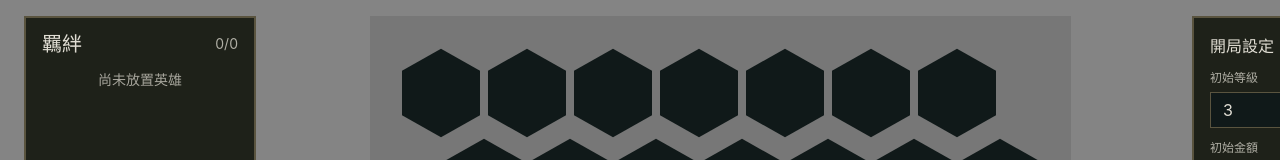
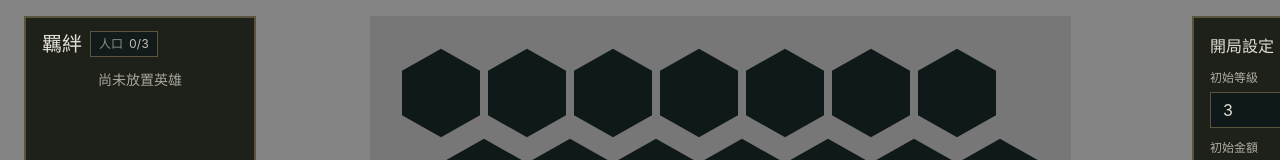
Before and after one commit to Ray625/TFT_practice, a React (Vite) app: page / in a window 1280 px wide. Shown: the top 160 px of the page. Built offline with nearby package versions, Linux system fonts and the light colour scheme.

Commit message:
feat: 人口計數器

```diff
--- a/src/components/traitPanel.tsx
+++ b/src/components/traitPanel.tsx
@@ -80,10 +80,14 @@ const getTraitRows = (
 
 const TraitPanel = () => {
   const [page, setPage] = useState(0)
-  const { season } = useShopStore()
+  const { season, level } = useShopStore()
   const { space } = useSiteStore()
   const currentSeason = season as SeasonKey
   const rows = useMemo(() => getTraitRows(currentSeason, space), [currentSeason, space])
+  const unitCount = useMemo(
+    () => space.reduce((count, champion) => (champion ? count + 1 : count), 0),
+    [space],
+  )
   const totalPages = Math.max(1, Math.ceil(rows.length / traitsPerPage))
   const currentPage = Math.min(page, totalPages - 1)
   const visibleRows = rows.slice(
@@ -94,9 +98,14 @@ const TraitPanel = () => {
   return (
     <section className="flex flex-col w-full lg:w-58 h-80 xl:h-100 px-4 py-3 lg:mx-2 text-text-white bg-reroll-bg border-2 border-reroll-border">
       <div className="flex items-center justify-between mb-3">
-        <h3 className="text-xl font-bold">羈絆</h3>
         <div className="flex items-center gap-2">
-          <p className="text-sm text-text-white/75">{rows.filter((row) => row.activeEffect).length}/{rows.length}</p>
+          <h3 className="text-xl font-bold">羈絆</h3>
+          <div className="flex items-center gap-1.5 px-2 py-1 border border-reroll-border bg-bg-black/80 text-xs text-text-white/85 tabular-nums">
+            <span className="text-text-white/60">人口</span>
+            <span>{unitCount}/{level}</span>
+          </div>
+        </div>
+        <div className="flex items-center gap-2">
           {totalPages > 1 && (
             <div className="flex items-center gap-1">
               <button
```
